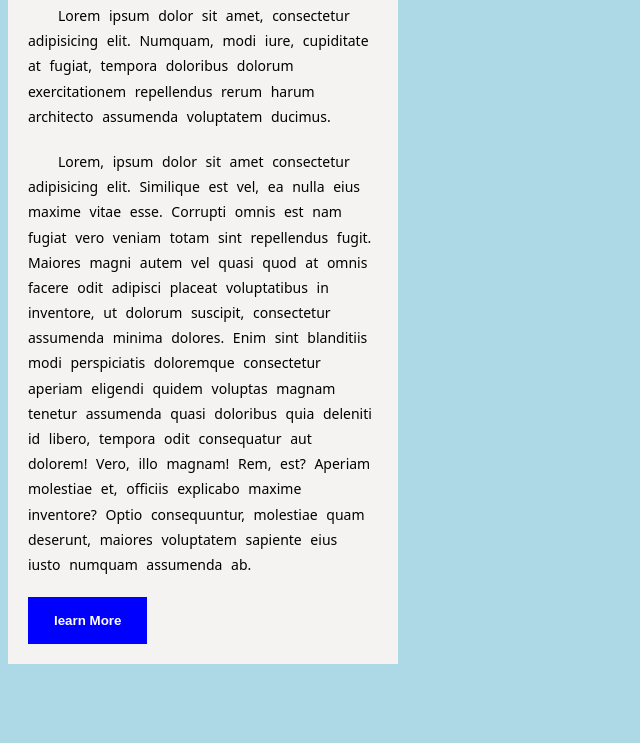
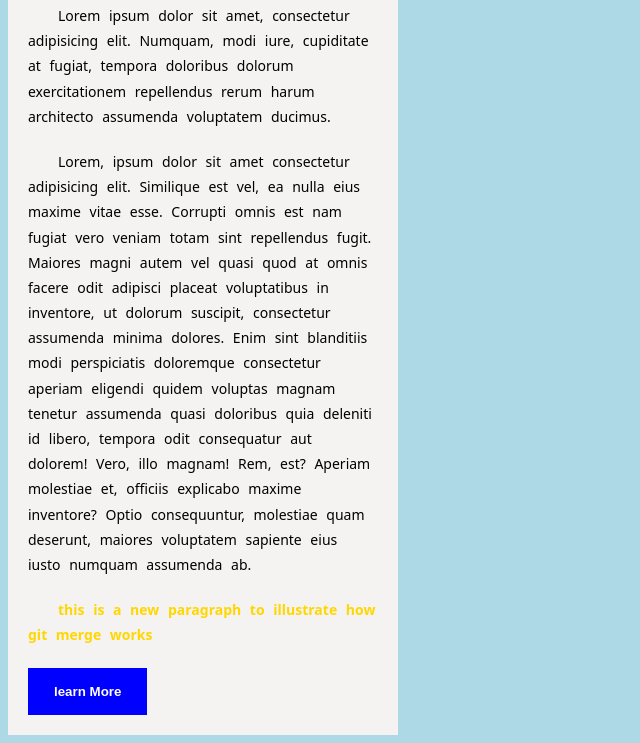
Before and after one commit to MFESTUS95/Hello-app, a plain HTML site: page index.html in a window 1280 px wide. Shown: the part 118-861 px from the top of the page, without its empty margins (0-640 px from the left). Before the commit the page ends 800 px from the top, so only its background shows below. Drawn offline with Linux system fonts and the light colour scheme.

Commit message:
Added emergency fix to index.html

```diff
--- a/index.html
+++ b/index.html
@@ -15,6 +15,9 @@
     <p>
         Lorem, ipsum dolor sit amet consectetur adipisicing elit. Similique est vel, ea nulla eius maxime vitae esse. Corrupti omnis est nam  fugiat vero veniam totam sint repellendus fugit. Maiores magni autem vel quasi quod at omnis  facere odit adipisci placeat voluptatibus in inventore, ut dolorum suscipit, consectetur assumenda minima dolores. Enim sint blanditiis modi perspiciatis doloremque consectetur aperiam eligendi quidem voluptas magnam tenetur assumenda quasi doloribus quia deleniti id libero, tempora odit consequatur aut dolorem! Vero, illo magnam! Rem, est? Aperiam molestiae et, officiis explicabo maxime inventore? Optio consequuntur, molestiae quam deserunt, maiores voluptatem sapiente eius iusto numquam assumenda ab.
     </p>
+    <p class="p">
+        this is a new paragraph to illustrate how git merge works
+    </p>
     <button>learn More</button>
     </div>
 </body>
--- a/style.css
+++ b/style.css
@@ -28,3 +28,7 @@ button{
     background-color: rgb(245, 242, 242);
     padding: 20px;
 }
+.p{
+    font-weight: 600;
+    color: gold;
+}
```
